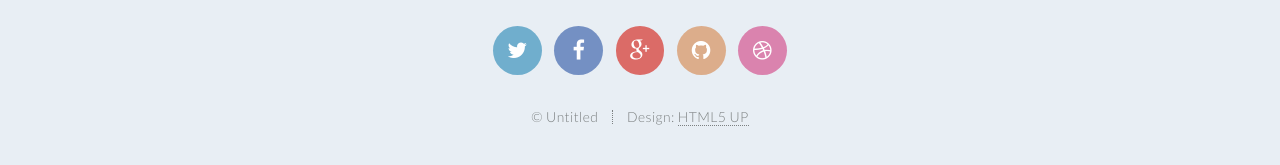
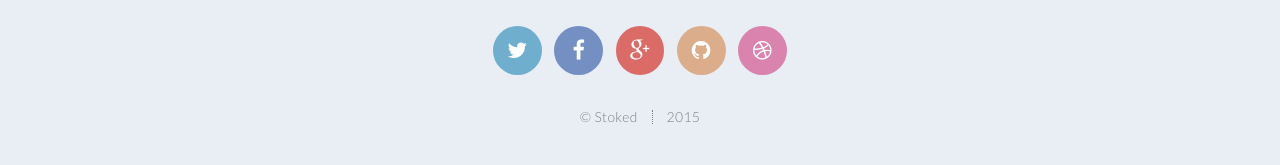
Before and after one commit to swirlsnap/swirlsnap.github.io, a Jekyll site: the page built from index.html, in a window 1280 px wide and 900 px high, scrolled down 3016 px. Shown: the part 707-872 px from the top of the window. Built offline with Jekyll 4.4.1, drawn with Linux system fonts in a browser that asks for light colours; some of the changed lines change nothing that is shown.

Commit message:
small change

```diff
--- a/_config.yml
+++ b/_config.yml
@@ -1,10 +1,7 @@
 # Site settings
 title: Stoked
 email: uid0@protonmail.ch
-description: > # this means to ignore newlines until "baseurl:"
-  Write an awesome description for your new site here. You can edit this
-  line in _config.yml. It will appear in your document head meta (for
-  Google search results) and in your feed.xml site description.
+description: Get stoked for winter, a ski blog!
 baseurl: "" # the subpath of your site, e.g. /blog/
 url: "http://locahost:4000" # the base hostname & protocol for your site
 twitter_username: swirlsnap
--- a/_includes/footer.html
+++ b/_includes/footer.html
@@ -10,7 +10,7 @@
     </ul>
 
     <ul class="copyright">
-        <li>&copy; Untitled</li><li>Design: <a href="http://html5up.net">HTML5 UP</a></li>
+        <li>&copy; Stoked</li><li>2015</li>
     </ul>
 
 </footer>
--- a/_includes/head.html
+++ b/_includes/head.html
@@ -1,9 +1,3 @@
-<!--
-	Twenty by HTML5 UP
-	html5up.net | @n33co
-	Free for personal and commercial use under the CCA 3.0 license (html5up.net/license)
--->
-
 <head>
     <title>{% if page.title %}{{ page.title }}{% else %}{{ site.title }}{% endif %}</title>
     <meta http-equiv="content-type" content="text/html; charset=utf-8" />
```
